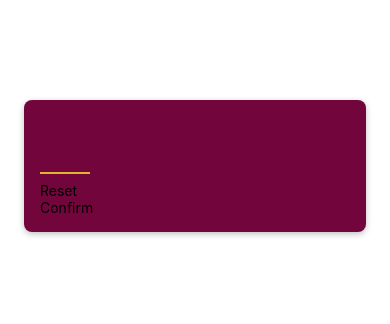
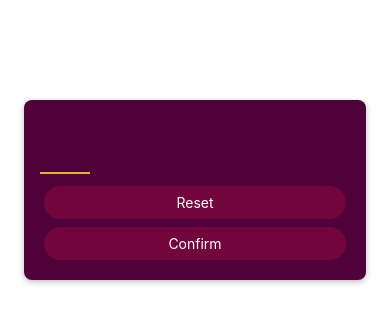
Before and after one commit to timothyrusso/guess-game-app, a React Native app: screen / in a window 390 px wide. Shown: the top 324 px of the page. Built offline with nearby package versions, Linux system fonts and the light colour scheme.

Commit message:
feat: style the button component

```diff
--- a/components/PrimaryButton.js
+++ b/components/PrimaryButton.js
@@ -1,12 +1,39 @@
 import React from 'react';
-import { Text, View } from 'react-native';
+import { Pressable, StyleSheet, Text, View } from 'react-native';
 
 const PrimaryButton = ({ children }) => {
   return (
-    <View>
-      <Text>{children}</Text>
+    <View style={styles.buttonOuterContainer}>
+      <Pressable
+        onPress={() => console.log('pressed')}
+        android_ripple={{ color: '#640233' }}
+        style={({ pressed }) =>
+          pressed
+            ? [styles.buttonInnerContainer, styles.pressed]
+            : styles.buttonInnerContainer
+        }
+      >
+        <Text style={styles.buttonText}>{children}</Text>
+      </Pressable>
     </View>
   );
 };
 
 export default PrimaryButton;
+
+const styles = StyleSheet.create({
+  buttonOuterContainer: { borderRadius: 28, margin: 4, overflow: 'hidden' },
+  buttonInnerContainer: {
+    backgroundColor: '#72063C',
+    paddingVertical: 8,
+    paddingHorizontal: 16,
+    elevation: 2,
+  },
+  buttonText: {
+    color: 'white',
+    textAlign: 'center',
+  },
+  pressed: {
+    opacity: 0.75,
+  },
+});
--- a/screens/StartGameScreen.js
+++ b/screens/StartGameScreen.js
@@ -25,7 +25,7 @@
     marginTop: 100,
     marginHorizontal: 24,
     padding: 16,
-    backgroundColor: '#72063C',
+    backgroundColor: '#4E0239',
     borderRadius: 8,
     elevation: 4,
     shadowColor: 'black',
```
